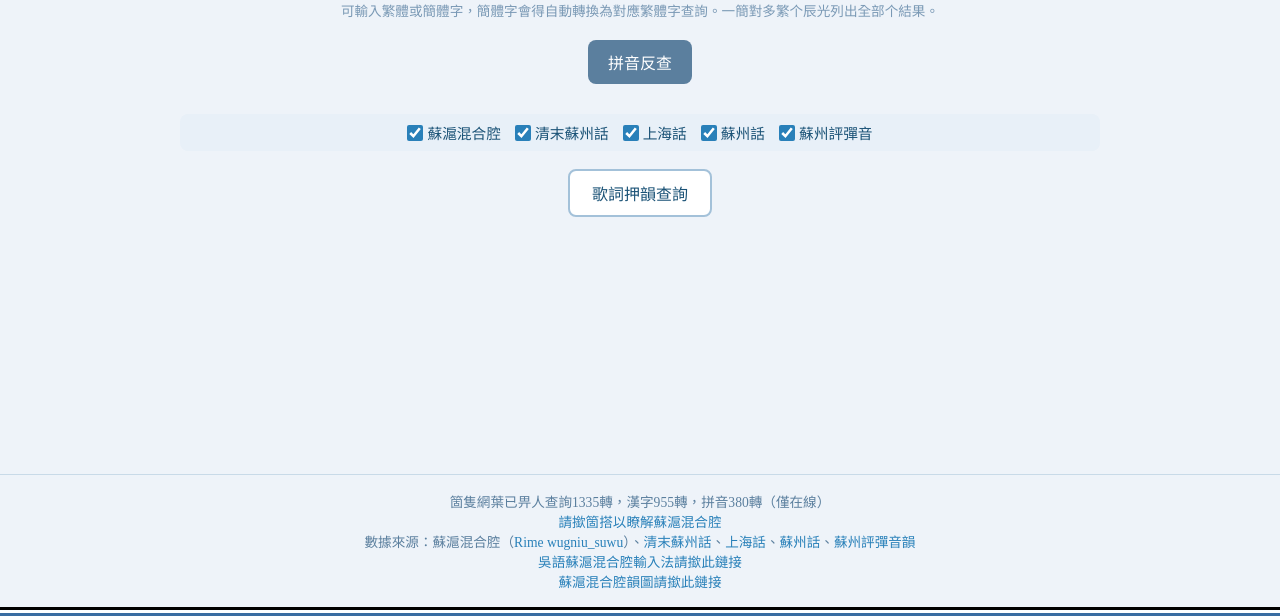
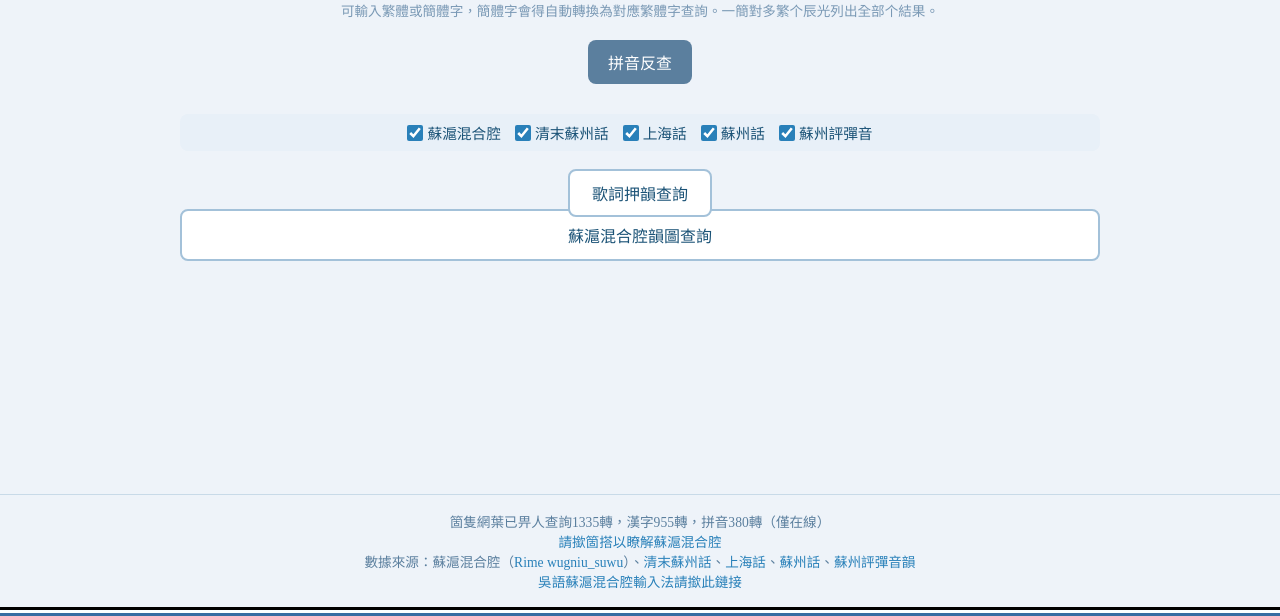
Before and after one commit to SiqYin/wugniu_zyinzozin, a Python web app: template templates/index.html in a window 1280 px wide. Shown: the part 184-800 px from the top of the page. Run offline with Jinja, Linux system fonts and the light colour scheme; the template is opened without the code that fills it, so the values that code supplies are empty.

Commit message:
頁腳「蘇滬混合腔韻圖請撳此鏈接」改為「歌詞押韻查詢」下方的長條按鈕
原頁腳最後一行「蘇滬混合腔韻圖請撳此鏈接」（footerYuntu）刪除，
改在 .lyric-rhyme-entry 內、歌詞押韻查詢按鈕下方加一個通欄長條按鈕：

  漢語  蘇滬混合腔韻圖查詢
  EN    Wu Common Language Rhyme Chart Lookup
  JA    共通語韻図検索

術語對齊韻圖站：EN 用 the common language、JA 用 共通語，與
本站既有的 footer_data / 副標題譯名一致。原譯名帶
"(click to visit)"／"（クリックでご覧ください）" 是頁腳行文的湊句，
按鈕不需要，另加「Lookup／検索」與同組的 Lyric Rhyme Lookup／
歌詞押韻検索 對齊。

i18n 鍵 footer_yuntu → yuntu_lookup；setLang 同步刷新文字與
?lang= 參數（點按鈕直接開韻圖站首頁，不帶 song=1）。
CSS 選擇器由 .lyric-rhyme-btn 收斂為 .lyric-rhyme-entry 內的
.lyric-rhyme-btn，新增 .yuntu-btn（display:block 通欄）與
.yuntu-entry（margin:-8px 抵消上按鈕的 18px 下邊距）。

templates/index_static.html（線上部署用）與 templates/index.html
（Flask 版）兩份同步改，版式與邏輯一致。

驗證：無頭瀏覽器三語實測 —— 按鈕文字分別為上述三串、href 帶對應
?lang=、display:block 通欄 703/703、footerYuntu 殘留為無。

```diff
--- a/templates/index.html
+++ b/templates/index.html
@@ -221,7 +221,8 @@ footer a:hover { text-decoration: underline; }
   text-align: center;
   margin: 0 0 18px;
 }
-.lyric-rhyme-btn {
+/* 同組的兩個按鈕：歌詞押韻查詢（短）＋蘇滬混合腔韻圖查詢（長條通欄） */
+.lyric-rhyme-entry .lyric-rhyme-btn {
   display: inline-block;
   padding: 10px 22px;
   font-size: 1em;
@@ -234,7 +235,23 @@ footer a:hover { text-decoration: underline; }
   cursor: pointer;
   transition: background 0.2s, border-color 0.2s, color 0.2s;
 }
-.lyric-rhyme-btn:hover { background: #2980b9; border-color: #2980b9; color: #fff; }
+.lyric-rhyme-entry .lyric-rhyme-btn:hover { background: #2980b9; border-color: #2980b9; color: #fff; }
+.yuntu-entry { margin: -8px 0 18px; }
+.lyric-rhyme-entry .yuntu-btn {
+  display: block;
+  padding: 12px 22px;
+  font-size: 1em;
+  font-family: inherit;
+  background: #fff;
+  color: #1a5276;
+  border: 2px solid #a3c1d9;
+  border-radius: 8px;
+  text-decoration: none;
+  text-align: center;
+  cursor: pointer;
+  transition: background 0.2s, border-color 0.2s, color 0.2s;
+}
+.lyric-rhyme-entry .yuntu-btn:hover { background: #2980b9; border-color: #2980b9; color: #fff; }
 .pinyin-lookup-section {
   margin-bottom: 18px;
   text-align: center;
@@ -477,6 +494,9 @@ footer a:hover { text-decoration: underline; }
 </div>
 <div class="lyric-rhyme-entry">
   <a class="lyric-rhyme-btn" id="lyricRhymeBtn" href="https://siqyin.github.io/wugniu_yundu/?song=1" target="_blank" rel="noopener">歌詞押韻查詢</a>
+  <div class="yuntu-entry">
+    <a class="yuntu-btn" id="yuntuBtn" href="https://siqyin.github.io/wugniu_yundu/" target="_blank" rel="noopener">蘇滬混合腔韻圖查詢</a>
+  </div>
 </div>
 <div id="errorBox"></div>
 <div class="results" id="results"></div>
@@ -488,7 +508,6 @@ footer a:hover { text-decoration: underline; }
 <p id="footerNote"><a href="#" onclick="showPhonologyWu(); return false;">請撳箇搭以瞭解蘇滬混合腔</a></p>
 <p id="footerData">數據來源：蘇滬混合腔（<a href="https://github.com/SiqYin/wugniu_suwu" target="_blank">Rime wugniu_suwu</a>）、<a href="#" onclick="showSourceInfo('qingmo'); return false;">清末蘇州話</a>、<a href="#" onclick="showSourceInfo('shanghai'); return false;">上海話</a>、<a href="#" onclick="showSourceInfo('suzhou'); return false;">蘇州話</a>、<a href="#" onclick="showSourceInfo('pingtan'); return false;">蘇州評彈音韻</a></p>
 <p id="footerInput" style="text-align:center;"><a href="https://github.com/SiqYin/wugniu_suwu" target="_blank">吳語蘇滬混合腔輸入法請撳此鏈接</a></p>
-<p id="footerYuntu" style="text-align:center;"><a href="https://siqyin.github.io/wugniu_yundu/" target="_blank">蘇滬混合腔韻圖請撳此鏈接</a></p>
 </div>
 </footer>
 <div class="tricolor-bar"></div>
@@ -696,7 +715,7 @@ var i18n = {
     lyric_rhyme: 'Lyric Rhyme Lookup',
     footer_data: 'Data source: common language (<a href="https://github.com/SiqYin/wugniu_suwu" target="_blank">Rime wugniu_suwu</a>), <a href="#" onclick="showSourceInfo(\'qingmo\'); return false;">Late Qing Suzhounese</a>, <a href="#" onclick="showSourceInfo(\'shanghai\'); return false;">Shanghainese</a>, <a href="#" onclick="showSourceInfo(\'suzhou\'); return false;">Suzhounese</a>, <a href="#" onclick="showSourceInfo(\'pingtan\'); return false;">pingtan phonology</a>',
     footer_input: 'Wu romanization IME (click to download)',
-    footer_yuntu: 'Wu Common Language Rhyme Chart (click to visit)',
+    yuntu_lookup: 'Wu Common Language Rhyme Chart Lookup',
     footer_note: '<strong>Note:</strong> "common language" here refers to a hybrid accent blending Suzhounese and Shanghainese (<a href="#" onclick="showPhonology(); return false;">click to learn more</a>).',
     counter_text: 'This page has been looked up {n} times in total — {h} by characters and {p} by romanization (online only).',
     '\u8607\u6eec\u6df7\u5408\u8154': 'common language',
@@ -719,7 +738,7 @@ var i18n = {
     lyric_rhyme: '\u6b4c\u8a5e\u62bc\u97fb\u691c\u7d22',
     footer_data: '\u30c7\u30fc\u30bf\u51fa\u5178\uff1a\u5171\u901a\u8a9e\uff08<a href="https://github.com/SiqYin/wugniu_suwu" target="_blank">Rime wugniu_suwu</a>\uff09\u3001<a href="#" onclick="showSourceInfo(\'qingmo\'); return false;">\u6e05\u4ee3\u672b\u671f\u30ce\u8607\u5dde\u8a9e</a>\u3001<a href="#" onclick="showSourceInfo(\'shanghai\'); return false;">\u4e0a\u6d77\u8a9e</a>\u3001<a href="#" onclick="showSourceInfo(\'suzhou\'); return false;">\u8607\u5dde\u8a9e</a>\u3001<a href="#" onclick="showSourceInfo(\'pingtan\'); return false;">\u8607\u5dde\u8a55\u5f3e\u97f3\u97fb</a>',
     footer_input: '\u5449\u8d8a\u8a9e\u30ed\u30fc\u30de\u5b57\u5165\u529b\uff08\u30ea\u30f3\u30af\u5148\u3067\u30c0\u30a6\u30f3\u30ed\u30fc\u30c9\uff09',
-    footer_yuntu: '\u5171\u901a\u8a9e\u97fb\u56f3\uff08\u30af\u30ea\u30c3\u30af\u3067\u3054\u89a7\u304f\u3060\u3055\u3044\uff09',
+    yuntu_lookup: '\u5171\u901a\u8a9e\u97fb\u56f3\u691c\u7d22',
     footer_note: '<strong>\u6ce8\uff1a</strong> \u3053\u3053\u3067\u8a00\u3046\u300c\u5171\u901a\u8a9e\u300d\u3068\u306f\u3001\u8607\u5dde\u8a9e\u3068\u4e0a\u6d77\u8a9e\u306e\u6df7\u5408\u30a2\u30af\u30bb\u30f3\u30c8\u3092\u6307\u3057\u307e\u3059\u3002 (<a href="#" onclick="showPhonologyJa(); return false;">\u30af\u30ea\u30c3\u30af\u3057\u3066\u8a73\u7d30\u3092\u898b\u308b</a>)',
     counter_text: '\u3053\u306e\u30da\u30fc\u30b8\u306f\u7d2f\u8a08{n}\u56de\u691c\u7d22\u3055\u308c\u307e\u3057\u305f\uff08\u6f22\u5b57{h}\u56de\u3001\u30ed\u30fc\u30de\u5b57{p}\u56de\uff09\uff08\u30aa\u30f3\u30e9\u30a4\u30f3\u306e\u307f\uff09\u3002',
     '\u8607\u6eec\u6df7\u5408\u8154': '\u5171\u901a\u8a9e',
@@ -776,6 +795,10 @@ function setLang(lang) {
   if (lrb && !lrb.dataset.wu) lrb.dataset.wu = lrb.textContent.trim();
   if (lrb) lrb.textContent = t('lyric_rhyme') || lrb.dataset.wu;
   if (lrb) lrb.href = 'https://siqyin.github.io/wugniu_yundu/?song=1&lang=' + currentLang;
+  var yb = document.getElementById('yuntuBtn');
+  if (yb && !yb.dataset.wu) yb.dataset.wu = yb.textContent.trim();
+  if (yb) yb.textContent = t('yuntu_lookup') || yb.dataset.wu;
+  if (yb) yb.href = 'https://siqyin.github.io/wugniu_yundu/?lang=' + currentLang;
   var ci = document.getElementById('charInput');
   if (!ci.dataset.wu) ci.dataset.wu = ci.placeholder;
   ci.placeholder = (currentLang === 'en' ? 'Enter characters (max 8)' : currentLang === 'ja' ? '\u6f22\u5b57\u3092\u5165\u529b\uff08\u6700\u59278\u6587\u5b57\uff09' : ci.dataset.wu);
@@ -811,11 +834,6 @@ function setLang(lang) {
     } else {
       fi.innerHTML = fi.dataset.wu;
     }
-  }
-  var fy = document.getElementById('footerYuntu');
-  if (fy && !fy.dataset.wu) fy.dataset.wu = fy.textContent.trim();
-  if (fy) {
-    fy.innerHTML = '<a href="https://siqyin.github.io/wugniu_yundu/?lang=' + currentLang + '" target="_blank">' + (t('footer_yuntu') || fy.dataset.wu) + '</a>';
   }
   var noteEl = document.getElementById('footerNote');
   if (lang === 'wu') {
```
Also changed, not shown: templates/index_static.html (+28 -10 lines).
